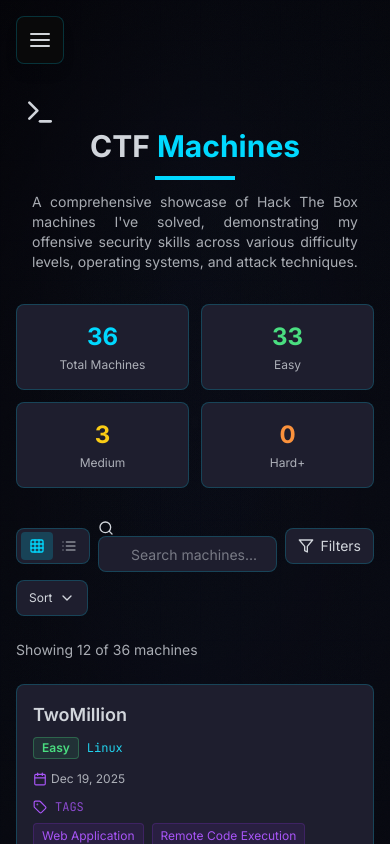
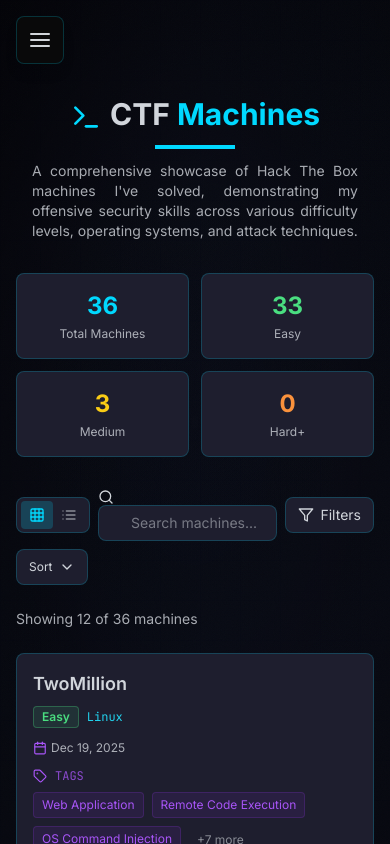
Before and after one commit to Pablogb29/Webportfolio_2026, a Next.js app: page /ctf in a window 390 px wide. Shown: the top 844 px of the page. Built offline with nearby package versions, Linux system fonts and the light colour scheme.

Commit message:
Responsive issue solved

```diff
--- a/app/ctf/page.tsx
+++ b/app/ctf/page.tsx
@@ -41,7 +41,7 @@
           className="text-center mb-8 sm:mb-12"
         >
           <h1 className="text-3xl sm:text-4xl md:text-5xl lg:text-6xl font-bold text-gray-light mb-3 sm:mb-4 px-2">
-            <Terminal className="inline-block mr-2 sm:mr-4 text-accent" size={32} className="sm:w-12 sm:h-12" />
+            <Terminal className="inline-block mr-2 sm:mr-4 text-accent w-8 h-8 sm:w-12 sm:h-12" size={32} />
             CTF <span className="text-accent">Machines</span>
           </h1>
           <div className="w-20 sm:w-24 h-1 bg-accent mx-auto mb-3 sm:mb-4" />
```
